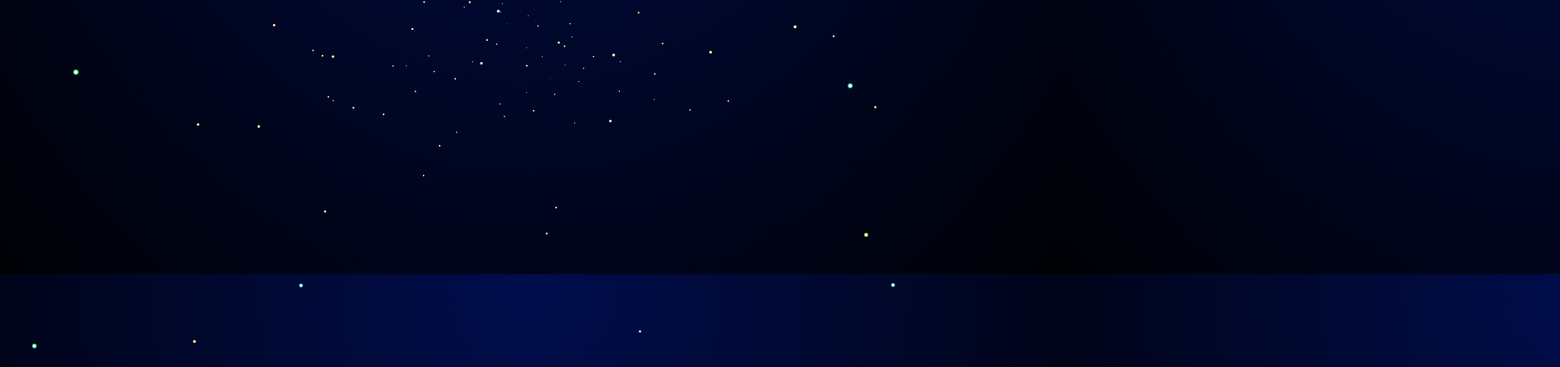
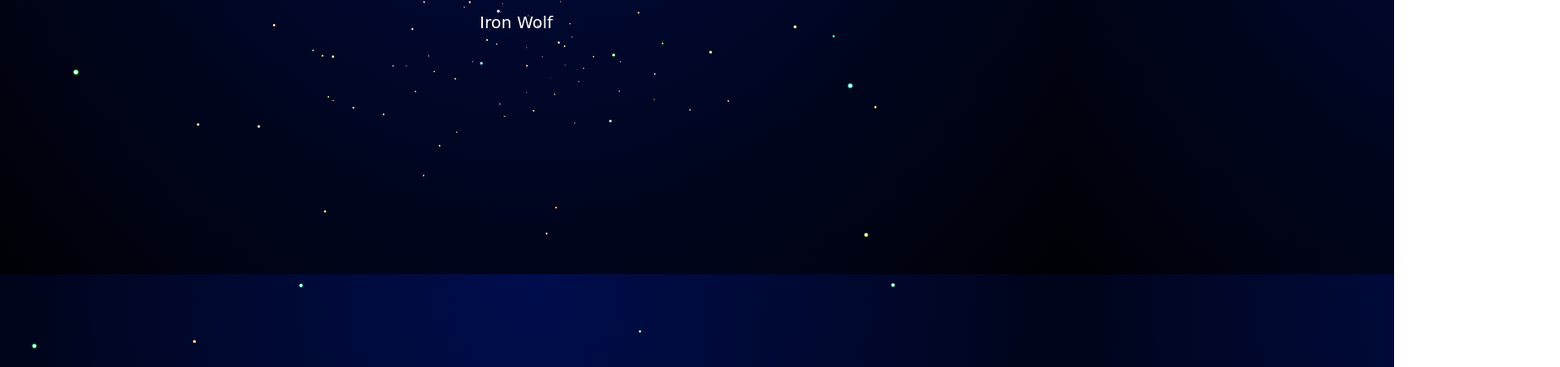
Before and after one commit to he0871/taotao, a plain HTML site: page index.html in a window 1280 px wide. Shown: the part 469-912 px from the top of the page at 83% size, 1880 px wide, since content can reach past the window. Drawn offline with Linux system fonts and the light colour scheme.

Commit message:
Update index.html

```diff
--- a/index.html
+++ b/index.html
@@ -19,8 +19,8 @@ body {
 
 div{
 	position: relative;
-	top: 240px;
-	left: 600px;
+	top: 400px;
+	left: 400px;
 	//background-color: yellow;
 	color: white;
 	font-family:Cursive;
```
